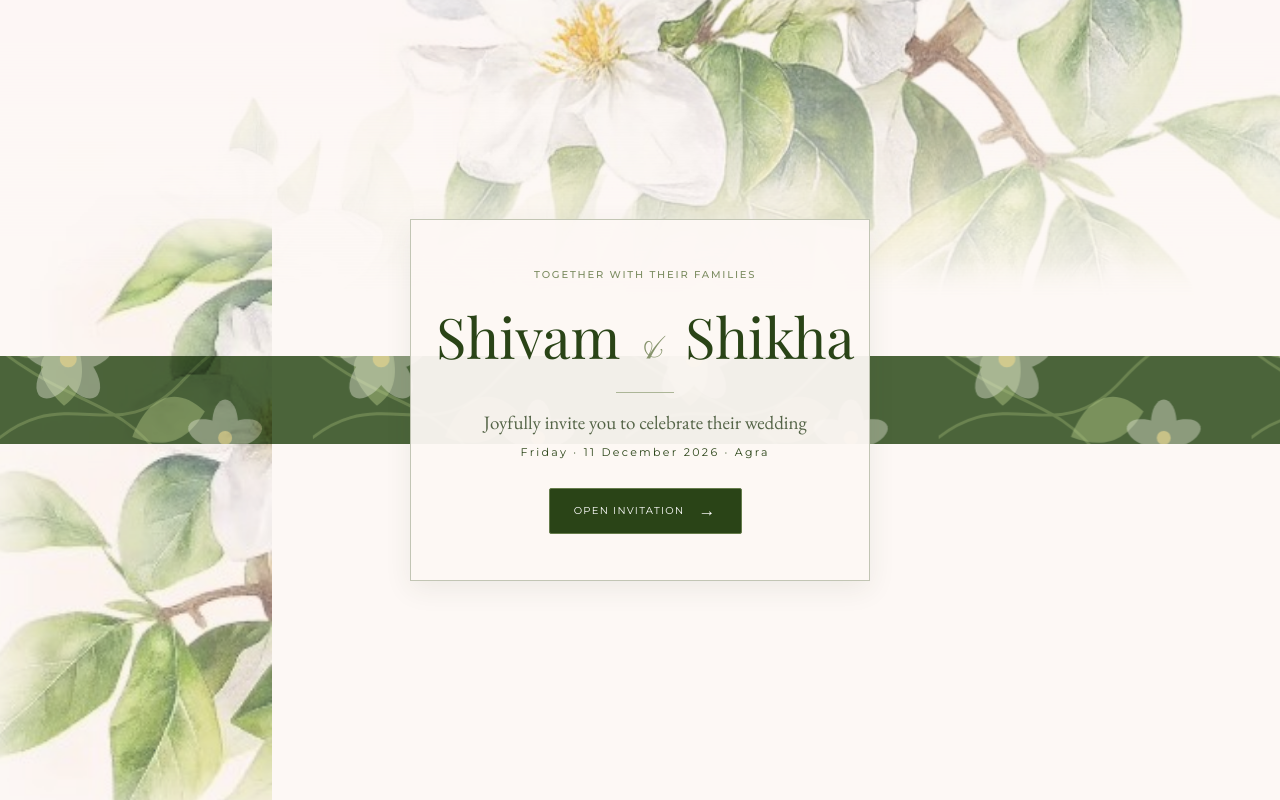
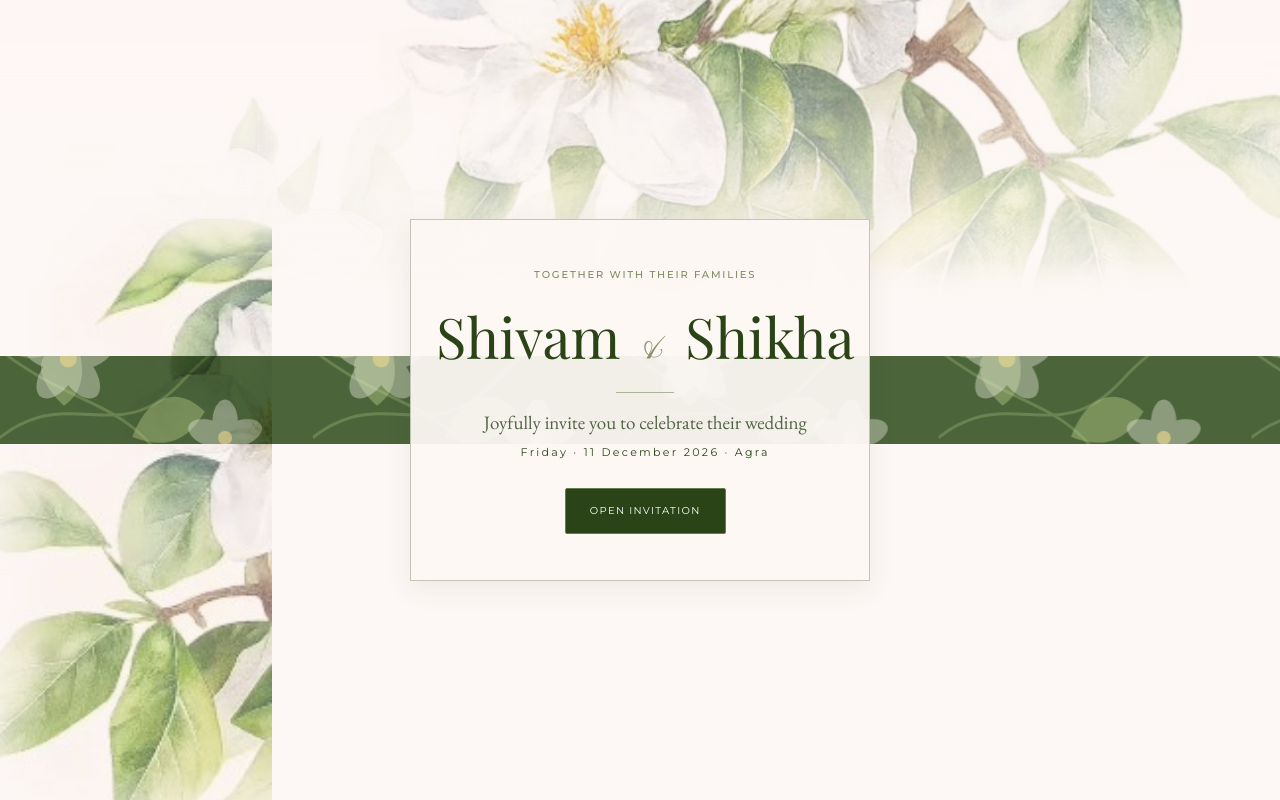
Before and after one commit to shivam855/Sadhi-Invitation, a React (Vite) app: page / in a window 1280 px wide. Shown: the top 800 px of the page. Built offline with nearby package versions, Linux system fonts and the light colour scheme.

Commit message:
remove arrow

```diff
--- a/src/App.jsx
+++ b/src/App.jsx
@@ -531,7 +531,7 @@ function App() {
           <p>Joyfully invite you to celebrate their wedding</p>
           <span className="intro-date">Friday · 11 December 2026 · Agra</span>
           <button className="open-button" onClick={openInvitation}>
-            Open invitation <span aria-hidden="true">→</span>
+            Open invitation
           </button>
         </div>
       </div>
```
